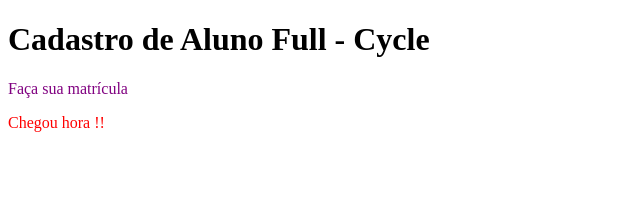
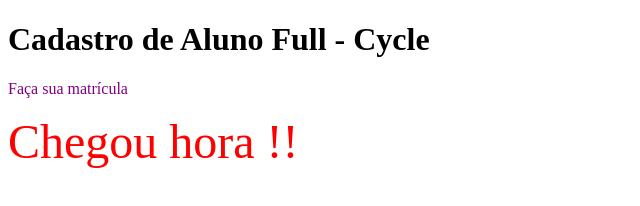
Before and after one commit to geyson12345/projeto_cartao, a plain HTML site: page index.html in a window 1280 px wide. Shown: the whole page, without its empty margins (0-640 px from the left). Drawn offline with Linux system fonts and the light colour scheme.

Commit message:
letra maior.

```diff
--- a/index.html
+++ b/index.html
@@ -8,6 +8,6 @@
 <body>
     <h1> Cadastro de Aluno Full - Cycle</h1>
     <p style="color:purple">Faça sua matrícula</p>
-    <font onresize="15" color="red">Chegou hora !!</font>
+    <font size="15" color="red">Chegou hora !!</font>
 </body>
 </html>
```
